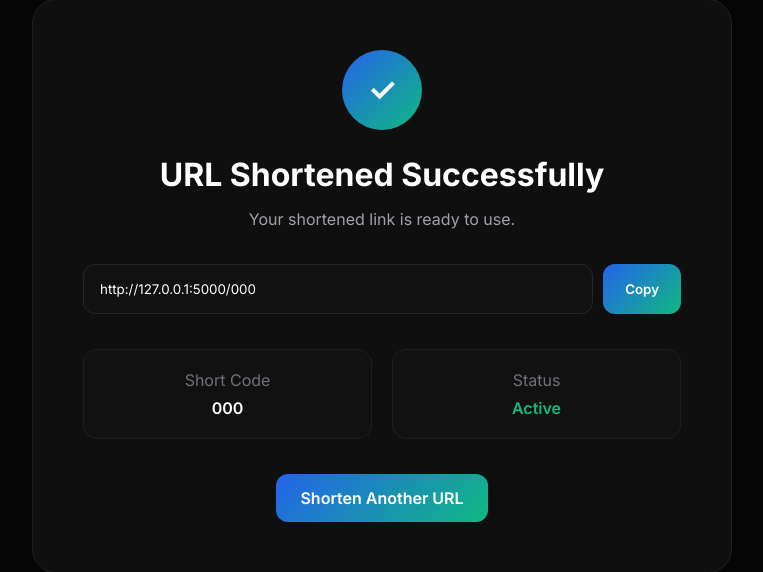
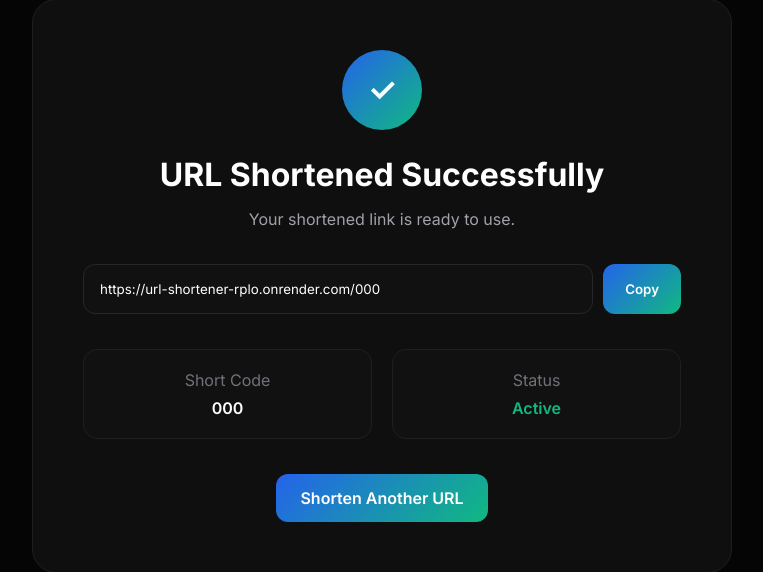
Before and after one commit to sushantkr1187/URL-Shortener, a Flask app: template templates/result.html in a window 1280 px wide. Shown: the part 137-709 px from the top of the page, without its empty margins (258-1021 px from the left). Run offline with Flask 3, Linux system fonts and the light colour scheme; the template is opened without the code that fills it: most values are stand-ins (such as "Sample title", 1, 10 or a date in 2020).

Commit message:
Change short URL link to production URL
Updated the short URL link format in the result page.

```diff
--- a/templates/result.html
+++ b/templates/result.html
@@ -225,7 +225,7 @@
                 <input
                     type="text"
                     id="shortUrl"
-                    value="http://127.0.0.1:5000/{{ code }}"
+                    value="https://url-shortener-rplo.onrender.com/{{ code }}"
                     readonly
                 >
 
```
